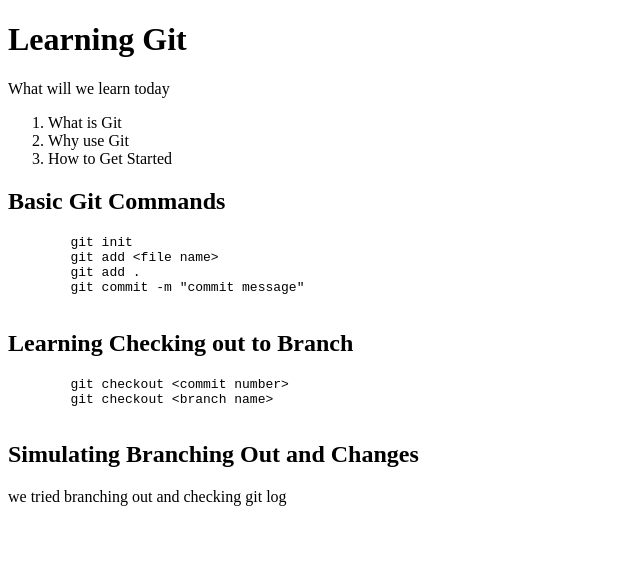
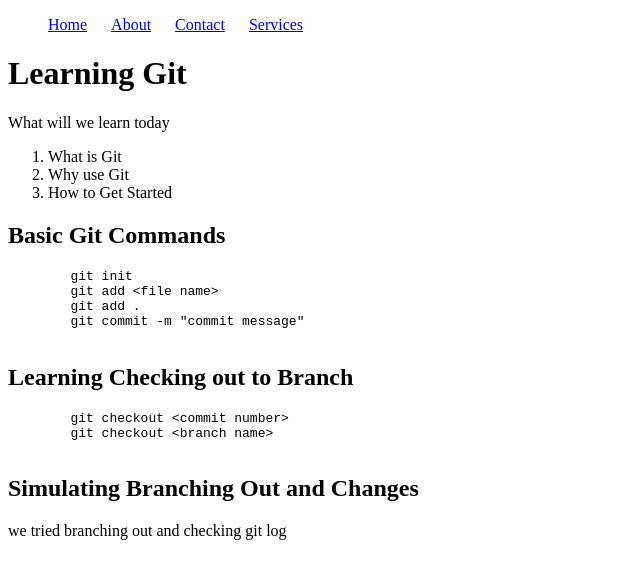
Before and after one commit to devyang97/git-class, a plain HTML site: page index.html in a window 1280 px wide. Shown: the whole page, without its empty margins (0-640 px from the left). Drawn offline with Linux system fonts and the light colour scheme.

Commit message:
services

```diff
--- a/index.html
+++ b/index.html
@@ -4,8 +4,18 @@
     <meta charset="UTF-8">
     <meta name="viewport" content="width=device-width, initial-scale=1.0">
     <title>Learning Git</title>
+
+    <link rel="stylesheet" href="style.css">
 </head>
 <body>
+    <nav>
+        <ul>
+            <li><a href="index.html">Home</a></li>
+            <li><a href="about.html">About</a></li>
+            <li><a href="contact.html">Contact</a></li>
+            <li><a href="service.html">Services</a></li>
+        </ul>
+    </nav>
     <h1>Learning Git</h1>
 
     <p>What will we learn today</p>
```
